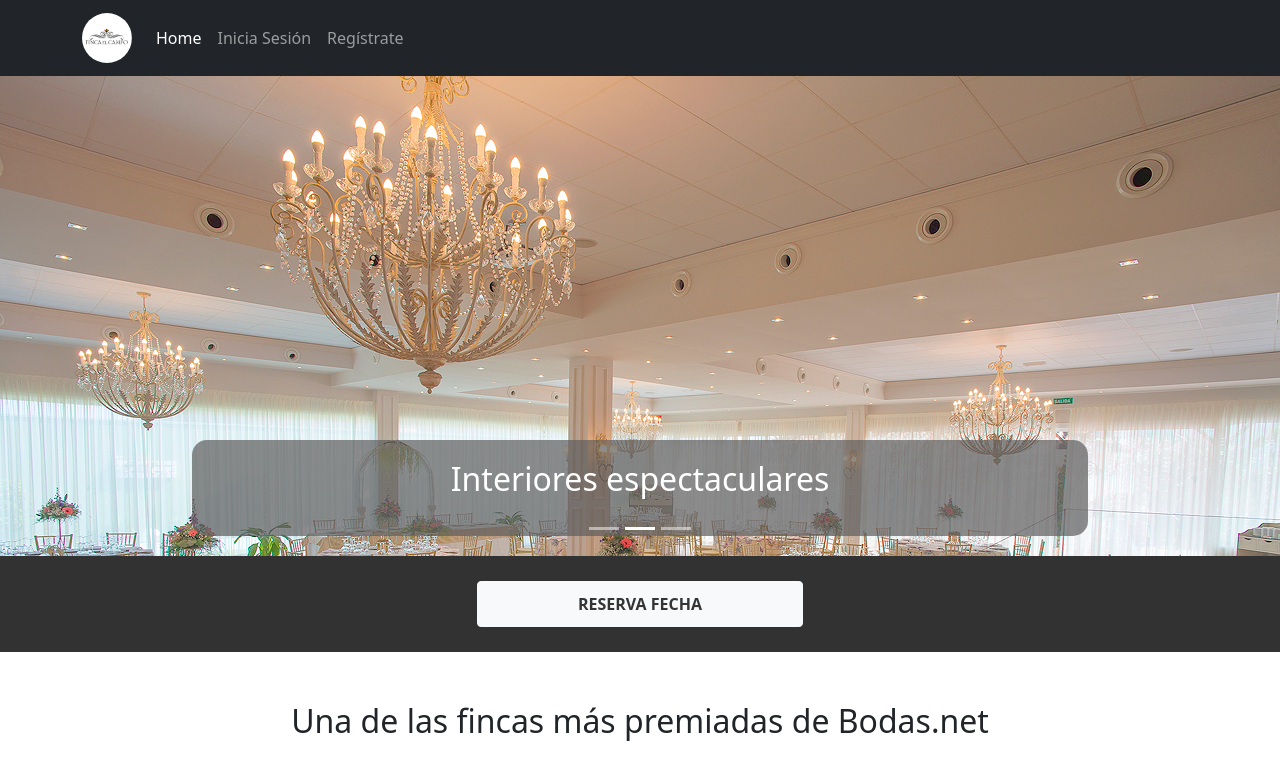
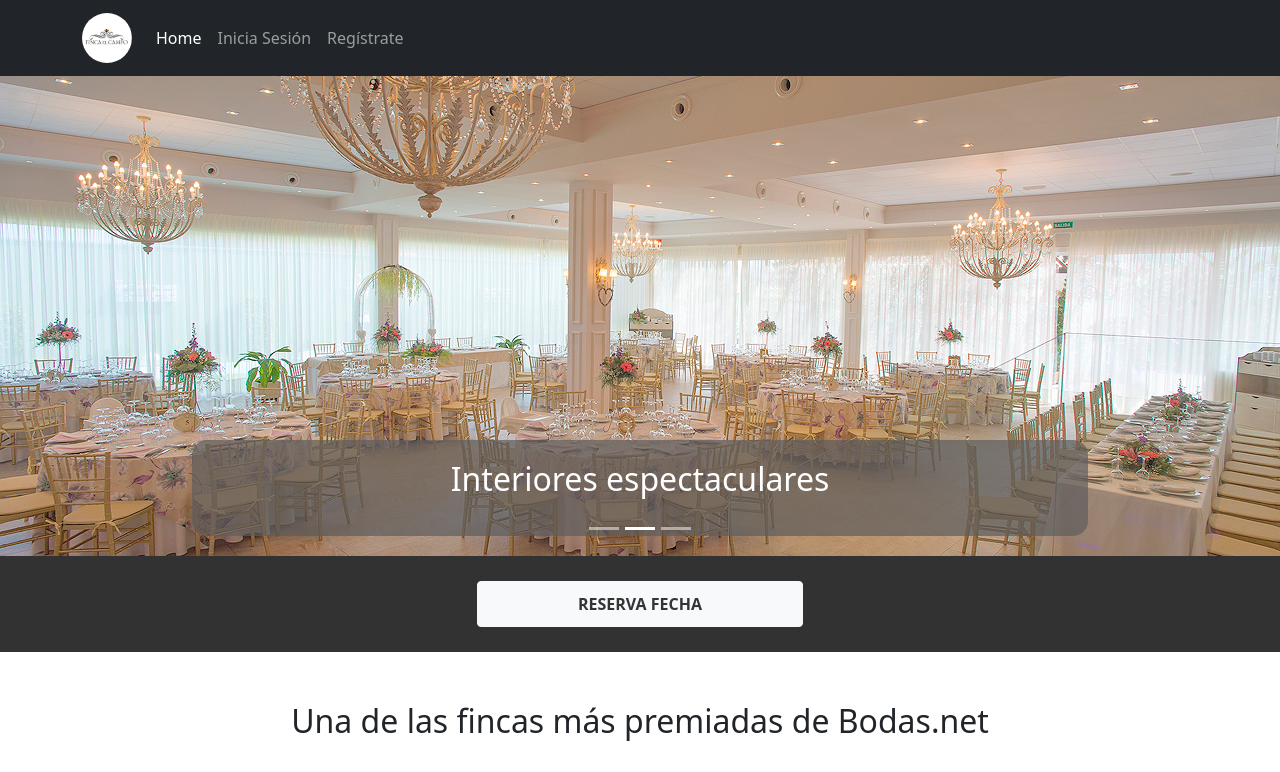
Before and after one commit to leakko/finca-el-campo, a React (Create React App) app: page / in a window 1280 px wide. Shown: the top 772 px of the page. Built offline with nearby package versions, Linux system fonts and the light colour scheme; no server answers.

Commit message:
carousel images position fixed

```diff
--- a/package.json
+++ b/package.json
@@ -3,6 +3,8 @@
   "version": "0.1.0",
   "private": true,
   "dependencies": {
+    "@stripe/react-stripe-js": "^1.6.0",
+    "@stripe/stripe-js": "^1.19.1",
     "@testing-library/jest-dom": "^5.14.1",
     "@testing-library/react": "^11.2.7",
     "@testing-library/user-event": "^12.8.3",
--- a/src/Components/HomePage/HomePage.jsx
+++ b/src/Components/HomePage/HomePage.jsx
@@ -19,19 +19,19 @@ const HomePage = () => {
                 </div>
                 <div className="carousel-inner">
                     <div className="carousel-item active">
-                    <img src={exteriores} className="d-block w-100" alt="" />
+                    <div style={{backgroundImage: `url(${exteriores})`}} className=" carousel-img d-block w-100" alt="" />
                     <div className="carousel-caption d-none d-md-block">
                         <h2>Gran finca con vistas a la bahía</h2>
                     </div>
                     </div>
                     <div className="carousel-item">
-                    <img src={interiores} className="d-block w-100" alt="" />
+                    <div style={{backgroundImage: `url(${interiores})`}} className=" carousel-img d-block w-100" alt="" />
                     <div className="carousel-caption d-none d-md-block">
                         <h2>Interiores espectaculares</h2>
                     </div>
                     </div>
                     <div className="carousel-item">
-                    <img src={bodegon} className="d-block w-100" alt="" />
+                    <div style={{backgroundImage: `url(${bodegon})`}} className=" carousel-img d-block w-100" alt="" />
                     <div className="carousel-caption d-none d-md-block">
                         <h2>Contrata nuestros servicios extra</h2>
                     </div>
--- a/src/Components/HomePage/HomePage.scss
+++ b/src/Components/HomePage/HomePage.scss
@@ -8,6 +8,12 @@
             color: rgb(53, 52, 52);
             font-weight: bold;
             padding: 10px 100px;
+        }
+
+        @media (max-width: 575px) {
+            Button {
+                padding: 10px 50px;
+            }
         }
     }
 
@@ -22,10 +28,22 @@
         }
     }
 
-    .carousel-caption {
-        background-color: rgba($color: #5f5d5d, $alpha: 0.7);
-        padding-bottom: 30px;
-        border-radius: 15px;
+    .carousel {
+        .carousel-caption {
+            background-color: rgba($color: #5f5d5d, $alpha: 0.7);
+            padding-bottom: 30px;
+            border-radius: 15px;
+        }
+
+        .carousel-item {
+            position: relative;
+        }
+
+        .carousel-img {
+            height: 500px;
+            background-size: cover;
+            background-position: center;
+        }
     }
 
     @media (min-width: 800px) {
--- a/src/Components/MyCalendar/MyCalendar.jsx
+++ b/src/Components/MyCalendar/MyCalendar.jsx
@@ -3,7 +3,7 @@ import getDay from "date-fns/getDay";
 import parse from "date-fns/parse";
 import startOfWeek from "date-fns/startOfWeek";
 import React, { useState, useEffect} from "react";
-import { Button, Alert, Form } from "react-bootstrap"
+import { Button, Alert } from "react-bootstrap"
 import { useAuth } from "../../hooks/useAuth";
 import { Calendar, dateFnsLocalizer} from "react-big-calendar";
 import { getCelebrations, createCelebration } from "../../services/CelebrationsService"
```
Also changed, not shown: 1 other file (tests, documents, lock files or other folders).
